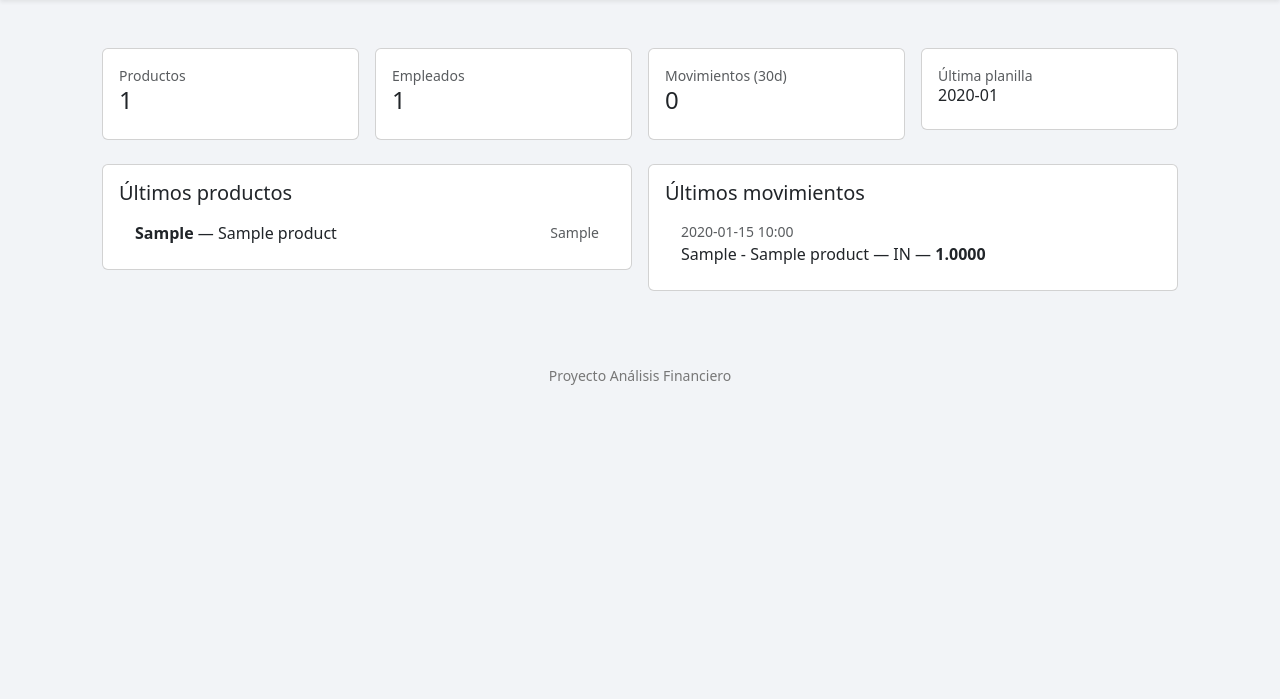
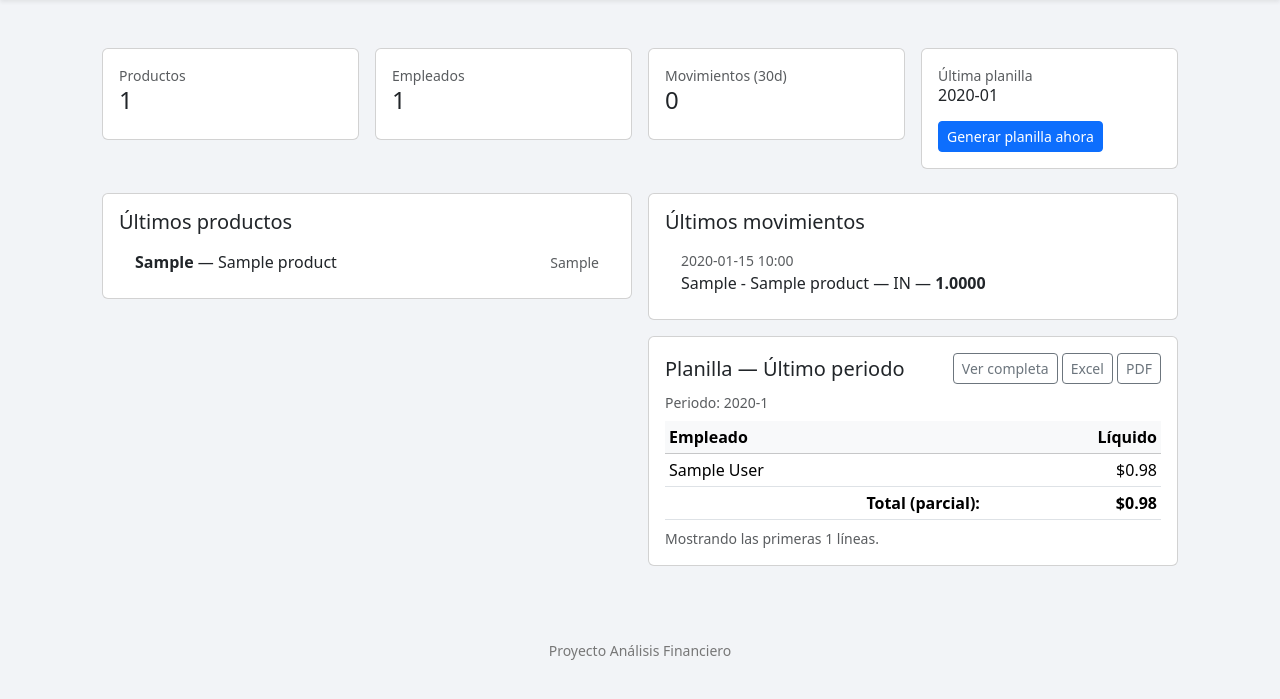
Before and after one commit to manuel7358/Proyecto-Analisis-Financiero, a Django app: page / in a window 1280 px wide. Shown: the part 57-756 px from the top of the page. Run offline with Django 5.2, Linux system fonts and the light colour scheme; tables that the repository leaves empty hold one stand-in row (values such as "Sample post").

Commit message:
Agregar planilla

```diff
--- a/appfinanciero/urls.py
+++ b/appfinanciero/urls.py
@@ -54,7 +54,13 @@ urlpatterns = [
     path('planilla/<int:anio>/<int:mes>/', views.planilla_periodo, name='planilla_periodo'),
     path('planilla/<int:anio>/<int:mes>/excel/', views.planilla_excel, name='planilla_excel'),
     path('planilla/<int:anio>/<int:mes>/pdf/', views.planilla_pdf, name='planilla_pdf'),
+    path('planilla/generar/', views.generar_planilla_now, name='generar_planilla_now'),
+
+
 
     # ---------- Integrantes ----------
     path('integrantes/', views.integrantes, name='integrantes'),
+
+    path('empleados/nuevo/', views.employee_create, name='employee_create'),
+
 ]
--- a/appfinanciero/views.py
+++ b/appfinanciero/views.py
@@ -5,6 +5,7 @@ from django.contrib import messages
 from .models import Product, InventoryMove, Employee, PayrollPeriod, PayrollConfig, TaxBracket
 from .forms import ProductForm, InventoryMoveForm, EmployeeForm, PayrollConfigForm, TaxBracketForm
 from .services import valuacion_inventario, generar_planilla, _get_config
+from .models import InventoryMove, PayrollConfig, TaxBracket, PayrollLine, PayrollPeriod, Employee
 
 from io import BytesIO
 from django.http import HttpResponse
@@ -12,6 +13,7 @@ from openpyxl import Workbook
 from reportlab.lib.pagesizes import LETTER
 from reportlab.platypus import SimpleDocTemplate, Table, TableStyle, Paragraph, Spacer
 from reportlab.lib import colors
+from decimal import Decimal, ROUND_HALF_UP
 from reportlab.lib.styles import getSampleStyleSheet
 from .forms import (
     ProductForm, InventoryMoveForm, EmployeeForm, PayrollConfigForm, TaxBracketForm,
@@ -19,6 +21,12 @@ from .forms import (
 )
 from django.utils import timezone            # ← FALTA ESTE
 from decimal import Decimal
+import datetime
+from decimal import Decimal
+
+# appfinanciero/views.py (sustituir la función home existente)
+from decimal import Decimal, ROUND_HALF_UP
+from django.db import models   # si ya lo importaste arriba, no lo dupliques
 
 def home(request):
     ultimos_productos = Product.objects.order_by('-id')[:8]
@@ -26,15 +34,47 @@ def home(request):
     total_productos = Product.objects.count()
     total_empleados = Employee.objects.count()
     movimientos_30d = InventoryMove.objects.filter(fecha__gte=timezone.now()-timezone.timedelta(days=30)).count()
-    ultimo_periodo = PayrollPeriod.objects.first()
+
+    # obtener el último periodo (orden descendente por año/mes)
+    ultimo_periodo = PayrollPeriod.objects.order_by('-anio', '-mes').first()
+
+    lineas_planilla = []
+    total_liquido = Decimal('0.00')
+
+    if ultimo_periodo:
+        # generar planilla (si algo falla no rompe la página)
+        try:
+            generar_planilla(ultimo_periodo)
+        except Exception as e:
+            messages.error(request, f"Error al generar planilla: {e}")
+
+        # traer primeras N líneas para mostrar en el dashboard
+        qs = ultimo_periodo.lineas.select_related('empleado').order_by('empleado__nombre')[:6]
+        for l in qs:
+            # asegurar formato decimal a 2 decimales
+            l.salario_base = (l.salario_base or Decimal('0.00')).quantize(Decimal('0.01'), rounding=ROUND_HALF_UP)
+            l.isss = (l.isss or Decimal('0.00')).quantize(Decimal('0.01'), rounding=ROUND_HALF_UP)
+            l.afp = (l.afp or Decimal('0.00')).quantize(Decimal('0.01'), rounding=ROUND_HALF_UP)
+            l.renta = (l.renta or Decimal('0.00')).quantize(Decimal('0.01'), rounding=ROUND_HALF_UP)
+            l.liquido = (l.liquido or Decimal('0.00')).quantize(Decimal('0.01'), rounding=ROUND_HALF_UP)
+        lineas_planilla = list(qs)
+
+        # suma total líquido del periodo
+        agg = ultimo_periodo.lineas.aggregate(total=models.Sum('liquido'))
+        total_liquido = (agg.get('total') or Decimal('0.00'))
+        total_liquido = Decimal(total_liquido).quantize(Decimal('0.01'), rounding=ROUND_HALF_UP)
+
     return render(request, 'home.html', {
         'ultimos_productos': ultimos_productos,
         'ultimos_movimientos': ultimos_movimientos,
         'total_productos': total_productos,
         'total_empleados': total_empleados,
         'movimientos_30d': movimientos_30d,
-        'ultimo_periodo': ultimo_periodo
+        'ultimo_periodo': ultimo_periodo,
+        'lineas_planilla': lineas_planilla,
+        'total_liquido': total_liquido,
     })
+
 # -------- Productos --------
 def product_list(request):
     return render(request, 'productos/list.html', {'items': Product.objects.all()})
@@ -134,7 +174,9 @@ def reporte_inventario(request, producto_id, metodo):
 
 # -------- Empleados --------
 def employee_list(request):
-    return render(request, 'empleados/list.html', {'items': Employee.objects.all()})
+    items = Employee.objects.order_by("nombre")
+    form = EmployeeForm()  # formulario para usar en el modal
+    return render(request, 'empleados/list.html', {'items': items, 'form': form})
 
 def employee_create(request):
     form = EmployeeForm(request.POST or None)
@@ -181,11 +223,54 @@ def tax_delete(request, pk):
 
 # -------- Planilla --------
 def planilla_periodo(request, anio, mes):
-    periodo, _ = PayrollPeriod.objects.get_or_create(anio=anio, mes=mes)
-    lineas = generar_planilla(periodo)
-    total_liquido = sum(l.liquido for l in lineas)
-    return render(request, 'planilla/planilla.html', {'periodo': periodo, 'lineas': lineas, 'total_liquido': total_liquido})
+    """
+    Muestra y (re)genera la planilla para el periodo (anio, mes).
+    - GET: muestra la planilla (y la genera si no existe).
+    - POST: regenera (recalcula) la planilla y vuelve a mostrarla.
+    """
+    # obtener/crear objeto periodo
+    periodo, created = PayrollPeriod.objects.get_or_create(anio=anio, mes=mes)
 
+    # Si viene POST -> forzar regeneración (por ejemplo desde el botón "Generar/Recalcular")
+    if request.method == 'POST':
+        try:
+            generar_planilla(periodo)  # actualizar/crear líneas
+            messages.success(request, f"Planilla {periodo} (re)generada correctamente.")
+            return redirect('planilla_periodo', anio=anio, mes=mes)
+        except Exception as e:
+            messages.error(request, f"Error al generar planilla: {e}")
+
+    # Asegurarnos de que la planilla está generada al menos una vez
+    # generar_planilla siempre hace update_or_create, así nos aseguramos de tener las líneas.
+    try:
+        generar_planilla(periodo)
+    except Exception as e:
+        messages.error(request, f"Error al generar planilla: {e}")
+
+    # Recuperar líneas y formatear valores para la plantilla
+    lineas = periodo.lineas.select_related('empleado').all().order_by('empleado__nombre')
+
+    # Normalizar y asegurar que los campos monetarios estén con 2 decimales
+    for l in lineas:
+        # si por algún motivo son None (seguro no lo serán), poner 0.00
+        l.salario_base = (l.salario_base or Decimal('0.00')).quantize(Decimal('0.01'), rounding=ROUND_HALF_UP)
+        l.isss = (l.isss or Decimal('0.00')).quantize(Decimal('0.01'), rounding=ROUND_HALF_UP)
+        l.afp = (l.afp or Decimal('0.00')).quantize(Decimal('0.01'), rounding=ROUND_HALF_UP)
+        l.renta = (l.renta or Decimal('0.00')).quantize(Decimal('0.01'), rounding=ROUND_HALF_UP)
+        l.otras_deducciones = (l.otras_deducciones or Decimal('0.00')).quantize(Decimal('0.01'), rounding=ROUND_HALF_UP)
+        l.liquido = (l.liquido or Decimal('0.00')).quantize(Decimal('0.01'), rounding=ROUND_HALF_UP)
+
+    total_liquido = sum((l.liquido for l in lineas), Decimal('0.00')).quantize(Decimal('0.01'), rounding=ROUND_HALF_UP)
+
+    # PASAMOS también la configuración actual para mostrar parámetros (opcional)
+    cfg = _get_config()
+
+    return render(request, 'planilla/planilla.html', {
+        'periodo': periodo,
+        'lineas': lineas,
+        'total_liquido': total_liquido,
+        'cfg': cfg,
+    })
 def planilla_excel(request, anio, mes):
     periodo, _ = PayrollPeriod.objects.get_or_create(anio=anio, mes=mes)
     lineas = generar_planilla(periodo)
@@ -541,3 +626,22 @@ def productos_plantilla_csv(request):
 def integrantes(request):
     integrantes = ["Manuel", "Johan", "Felipe"]
     return render(request, "integrantes.html", {"integrantes": integrantes})
+
+@require_http_methods(['POST'])
+def generar_planilla_now(request):
+    """
+    Crea/usa el periodo actual (año, mes) y (re)genera las líneas de planilla.
+    Llama a generar_planilla(periodo) y muestra un mensaje.
+    Redirige al home.
+    """
+    try:
+        hoy = datetime.date.today()
+        periodo, created = PayrollPeriod.objects.get_or_create(anio=hoy.year, mes=hoy.month)
+        generar_planilla(periodo)
+        if created:
+            messages.success(request, f"Planilla {periodo} generada (nuevo periodo).")
+        else:
+            messages.success(request, f"Planilla {periodo} regenerada correctamente.")
+    except Exception as e:
+        messages.error(request, f"Error al generar planilla: {e}")
+    return redirect('home')
--- a/templates/home.html
+++ b/templates/home.html
@@ -3,6 +3,8 @@
 
 {% block content %}
 <div class="container py-4">
+
+  <!-- KPIs -->
   <div class="row g-3 mb-4">
     <div class="col-md-3">
       <div class="card p-3">
@@ -10,27 +12,42 @@
         <div class="h4">{{ total_productos|default:0 }}</div>
       </div>
     </div>
+
     <div class="col-md-3">
       <div class="card p-3">
         <div class="text-muted small">Empleados</div>
         <div class="h4">{{ total_empleados|default:0 }}</div>
       </div>
     </div>
+
     <div class="col-md-3">
       <div class="card p-3">
         <div class="text-muted small">Movimientos (30d)</div>
         <div class="h4">{{ movimientos_30d|default:0 }}</div>
       </div>
     </div>
+
     <div class="col-md-3">
       <div class="card p-3">
         <div class="text-muted small">Última planilla</div>
         <div class="h6">{{ ultimo_periodo|default:"—" }}</div>
+
+        <!-- Botón para generar planilla ahora -->
+        <form method="post" action="{% url 'generar_planilla_now' %}" class="mt-2">
+          {% csrf_token %}
+          <button type="submit" class="btn btn-sm btn-primary"
+                  onclick="return confirm('¿Generar/Regenerar la planilla del mes actual? Esto actualizará las líneas.')">
+            Generar planilla ahora
+          </button>
+        </form>
+
       </div>
     </div>
   </div>
+  <!-- /KPIs -->
 
   <div class="row g-3">
+    <!-- Últimos productos -->
     <div class="col-lg-6">
       <div class="card">
         <div class="card-body">
@@ -48,9 +65,11 @@
         </div>
       </div>
     </div>
+    <!-- /Últimos productos -->
 
     <div class="col-lg-6">
-      <div class="card">
+      <!-- Últimos movimientos -->
+      <div class="card mb-3">
         <div class="card-body">
           <h5 class="card-title">Últimos movimientos</h5>
           <div class="list-group list-group-flush">
@@ -65,6 +84,61 @@
           </div>
         </div>
       </div>
+      <!-- /Últimos movimientos -->
+
+      <!-- Resumen planilla -->
+      <div class="card">
+        <div class="card-body">
+          <div class="d-flex justify-content-between align-items-center mb-2">
+            <h5 class="card-title m-0">Planilla — Último periodo</h5>
+            {% if ultimo_periodo %}
+              <div>
+                <a href="{% url 'planilla_periodo' ultimo_periodo.anio ultimo_periodo.mes %}" class="btn btn-sm btn-outline-secondary">Ver completa</a>
+                <a href="{% url 'planilla_excel' ultimo_periodo.anio ultimo_periodo.mes %}" class="btn btn-sm btn-outline-secondary">Excel</a>
+                <a href="{% url 'planilla_pdf' ultimo_periodo.anio ultimo_periodo.mes %}" class="btn btn-sm btn-outline-secondary">PDF</a>
+              </div>
+            {% endif %}
+          </div>
+
+          {% if not ultimo_periodo %}
+            <div class="text-muted">No existe aún un periodo de planilla.</div>
+          {% else %}
+            <div class="small text-muted mb-2">Periodo: {{ ultimo_periodo.anio }}-{{ ultimo_periodo.mes|add:"0"|slice:":2" }}</div>
+
+            {% if lineas_planilla %}
+              <div class="table-responsive">
+                <table class="table table-sm mb-0">
+                  <thead class="table-light">
+                    <tr>
+                      <th>Empleado</th>
+                      <th class="text-end">Líquido</th>
+                    </tr>
+                  </thead>
+                  <tbody>
+                    {% for l in lineas_planilla %}
+                      <tr>
+                        <td>{{ l.empleado.nombre }}</td>
+                        <td class="text-end">${{ l.liquido|floatformat:2 }}</td>
+                      </tr>
+                    {% endfor %}
+                  </tbody>
+                  <tfoot>
+                    <tr>
+                      <th class="text-end">Total (parcial):</th>
+                      <th class="text-end">${{ total_liquido|floatformat:2 }}</th>
+                    </tr>
+                  </tfoot>
+                </table>
+              </div>
+              <div class="mt-2 text-muted small">Mostrando las primeras {{ lineas_planilla|length }} líneas.</div>
+            {% else %}
+              <div class="text-muted">No hay líneas de planilla para este periodo.</div>
+            {% endif %}
+          {% endif %}
+        </div>
+      </div>
+      <!-- /Resumen planilla -->
+
     </div>
   </div>
 </div>
```
Also changed, not shown: appfinanciero/templatetags/form_extras.py (added, +17 -0 lines), templates/empleados/form.html (+35 -21 lines), templates/empleados/list.html (+24 -27 lines), templates/planilla/planilla.html (+18 -7 lines).
